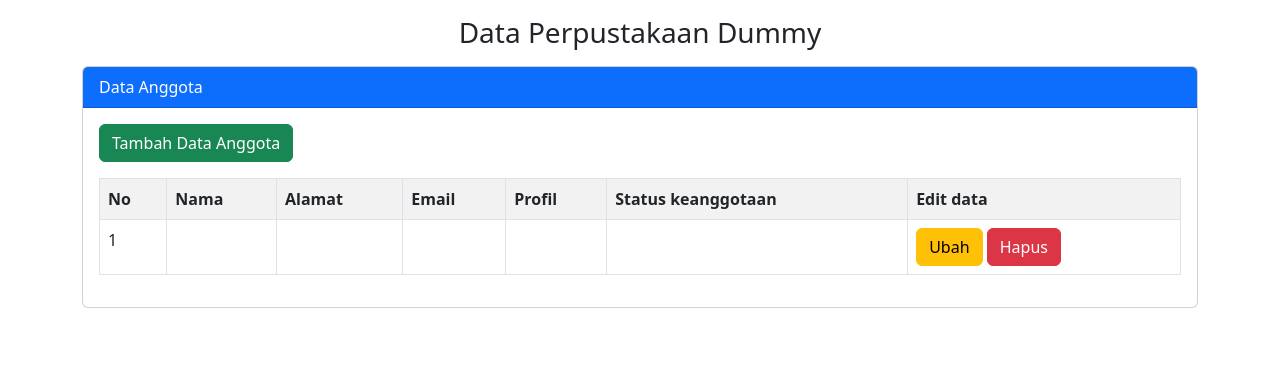
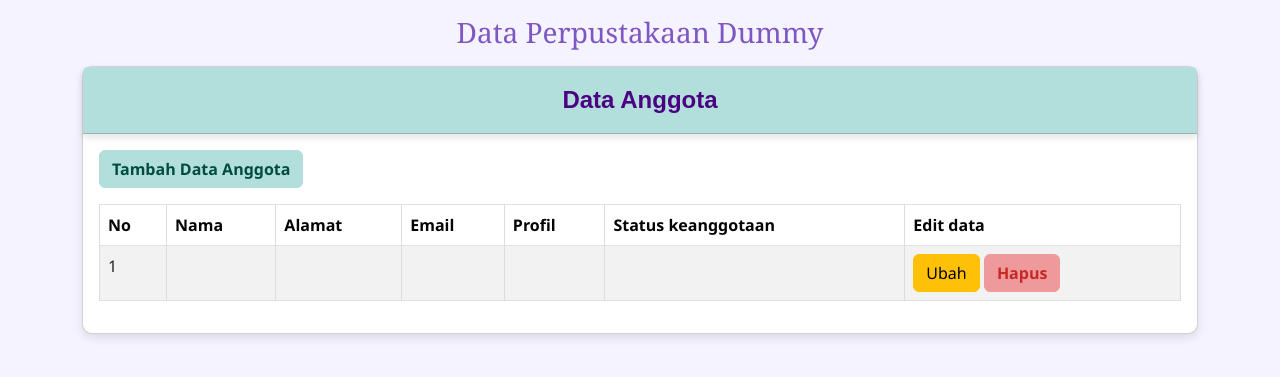
Before and after one commit to manzil26/WebsitePerpustakaanDummy, a PHP site: page / in a window 1280 px wide. Shown: the top 377 px of the page. Run offline with PHP 8.4, Linux system fonts and the light colour scheme; tables that the repository leaves empty or names only in its code hold one stand-in row (values such as "Sample post"); data that the repository does not hold is empty.

Commit message:
menambahkan warna

```diff
--- a/index.php
+++ b/index.php
@@ -14,6 +14,7 @@ include "koneksi.php";
     <link href="https://cdn.jsdelivr.net/npm/bootstrap@5.2.3/dist/css/bootstrap.min.css" rel="stylesheet"
         integrity="sha384-rbsA2VBKQhggwzxH7pPCaAqO46MgnOM80zW1RWuH61DGLwZJEdK2Kadq2F9CUG65" crossorigin="anonymous">
 
+    <link rel="stylesheet" href="styles.css"> <!-- Link ke file CSS eksternal -->
     <!-- Menyisipkan file CSS Bootstrap. -->
 </head>
 
@@ -27,7 +28,7 @@ include "koneksi.php";
 
         </div>
         <div class="card mt-3"> <!-- Margin top untuk jarak bagian atas. -->
-            <div class="card-header bg-primary text-white"> <!-- Header card dengan background biru. -->
+            <div class="card-header"> <!-- Header card dengan background biru. -->
                 Data Anggota
 
             </div>
@@ -35,13 +36,15 @@ include "koneksi.php";
 
                 <!-- Button trigger modal -->
                 <button type="button" class="btn btn-success mb-3" data-bs-toggle="modal" data-bs-target="#modalTambah">
-                    Tambah Data Anggota </button>
+                    Tambah Data Anggota
+                </button>
 
-                <!-- Awal tabel #tabel -->
+                <!-- Awal tabel dengan responsivitas -->
+                <div class="table-responsive">
                     <table class="table table-bordered table-striped table-hover">
+                        <thead>
                             <tr>
-                        <!-- th itu buat kolom -->
-                        <th> No </th>
+                                <th>No</th>
                                 <th>Nama</th>
                                 <th>Alamat</th>
                                 <th>Email</th>
@@ -49,6 +52,7 @@ include "koneksi.php";
                                 <th>Status keanggotaan</th>
                                 <th>Edit data</th>
                             </tr>
+                        </thead>
 
                         <?php
                         // Persiapan menampilkan data
@@ -77,8 +81,9 @@ include "koneksi.php";
                             </tr>
 
                             <!-- Awal Modal Ubah -->
-                        <div class="modal fade" id="modalUbah<?= $no ?>" data-bs-backdrop="static" data-bs-keyboard="false"
-                            tabindex="-1" aria-labelledby="staticBackdropLabel" aria-hidden="true">
+                            <div class="modal fade" id="modalUbah<?= $no ?>" data-bs-backdrop="static"
+                                data-bs-keyboard="false" tabindex="-1" aria-labelledby="staticBackdropLabel"
+                                aria-hidden="true">
                                 <div class="modal-dialog">
                                     <div class="modal-content">
                                         <div class="modal-header">
@@ -96,7 +101,8 @@ include "koneksi.php";
                                                 <div class="mb-3">
                                                     <label class="form-label">id Anggota</label>
                                                     <input type="text" class="form-control" name="tidanggota"
-                                                    value="<?= $data['ID_Anggota'] ?>" placeholder="Masukkan id Anggota!">
+                                                        value="<?= $data['ID_Anggota'] ?>"
+                                                        placeholder="Masukkan id Anggota!">
 
                                                 </div>
 
@@ -109,7 +115,8 @@ include "koneksi.php";
 
 
                                                 <div class="mb-3">
-                                                <label for="exampleFormControlTextarea1" class="form-label">Alamat </label>
+                                                    <label for="exampleFormControlTextarea1" class="form-label">Alamat
+                                                    </label>
                                                     <textarea class="form-control" name="talamat"
                                                         rows="3"><?= $data['Alamat'] ?></textarea>
 
@@ -154,8 +161,9 @@ include "koneksi.php";
                             <!-- Akhir Modal ubah-->
 
                             <!-- Awal Modal hapus -->
-                        <div class="modal fade" id="modalHapus<?= $no ?>" data-bs-backdrop="static" data-bs-keyboard="false"
-                            tabindex="-1" aria-labelledby="staticBackdropLabel" aria-hidden="true">
+                            <div class="modal fade" id="modalHapus<?= $no ?>" data-bs-backdrop="static"
+                                data-bs-keyboard="false" tabindex="-1" aria-labelledby="staticBackdropLabel"
+                                aria-hidden="true">
                                 <div class="modal-dialog">
                                     <div class="modal-content">
                                         <div class="modal-header">
@@ -243,7 +251,8 @@ include "koneksi.php";
                                     </div>
                                     <div class="modal-footer">
                                         <button type="submit" class="btn btn-primary" name="bsimpan">Simpan</button>
-                                    <button type="button" class="btn btn-danger" data-bs-dismiss="modal">Keluar</button>
+                                        <button type="button" class="btn btn-danger"
+                                            data-bs-dismiss="modal">Keluar</button>
                                     </div>
                                 </form>
 
--- /dev/null
+++ b/styles.css
@@ -0,0 +1,137 @@
+/* styles.css */
+
+/* Mengatur warna latar belakang dan warna teks utama */
+body {
+    background-color: #f5f3ff; /* Lavender sangat terang */
+    color: #4a4a4a; /* Warna abu-abu gelap untuk teks utama */
+    font-family: 'Segoe UI', Tahoma, Geneva, Verdana, sans-serif; /* Font modern dan bersih */
+}
+
+/* Gaya untuk header */
+h3.text-center {
+    color: #7e57c2; /* Ungu pastel */
+    font-family: 'Georgia', serif; /* Memberikan kesan elegan */
+}
+
+/* Gaya card */
+.card {
+    background-color: #ffffff; /* Latar belakang putih untuk card */
+    border-radius: 10px; /* Membulatkan sudut */
+    box-shadow: 0 4px 10px rgba(0, 0, 0, 0.1); /* Bayangan lembut */
+}
+
+/* Header card */
+.card-header {
+    background-color: #d1c4e9; /* Lavender pastel */
+    color: #4a4a4a; /* Teks abu-abu gelap */
+    font-weight: bold;
+}
+
+/* Tombol untuk tambah data */
+.btn-success {
+    background-color: #b2dfdb; /* Warna mint pastel */
+    border-color: #b2dfdb;
+    color: #004d40; /* Warna hijau gelap untuk teks */
+    font-weight: bold;
+}
+
+.btn-success:hover {
+    background-color: #80cbc4; /* Mint lebih gelap saat hover */
+}
+
+.btn-danger {
+    background-color: #ef9a9a; /* Merah pastel */
+    border-color: #ef9a9a;
+    color: #c62828; /* Merah gelap untuk teks */
+    font-weight: bold;
+}
+
+.btn-danger:hover {
+    background-color: #e57373; /* Merah lebih gelap saat hover */
+}
+
+/* Gaya modal */
+.modal-content {
+    border-radius: 10px;
+    background-color: #f8f5ff; /* Latar belakang modal lavender terang */
+}
+
+.modal-header {
+    background-color: #d1c4e9; /* Lavender pastel */
+    color: #4a4a4a; /* Warna abu-abu gelap */
+    font-weight: bold;
+}
+
+.modal-footer button {
+    border-radius: 5px;
+}
+
+/* Gaya tabel */
+table {
+    border-collapse: collapse;
+    width: 100%;
+}
+
+th, td {
+    padding: 10px;
+    text-align: left;
+    border: 1px solid #ddd; /* Border tabel abu-abu terang */
+}
+
+th {
+    background-color: #7e57c2; /* Header tabel ungu pastel */
+    color: rgb(5, 2, 2); /* Warna teks putih */
+}
+
+tr:nth-child(even) {
+    background-color: #f3e5f5; /* Warna baris genap lavender pucat */
+}
+
+tr:hover {
+    background-color: #ede7f6; /* Warna hover lebih terang */
+}
+
+/* Membuat tabel dapat digulir pada perangkat kecil */
+.table-responsive {
+    display: block;
+    width: 100%;
+    overflow-x: auto;
+    -webkit-overflow-scrolling: touch; /* Mendukung scroll pada perangkat touch */
+}
+
+/* Memperbaiki font dan margin di perangkat kecil */
+@media (max-width: 768px) {
+    body {
+        font-size: 14px; /* Ukuran font lebih kecil */
+        padding: 10px;
+    }
+
+    h3.text-center {
+        font-size: 18px; /* Ukuran heading lebih kecil */
+    }
+
+    .card {
+        margin-bottom: 20px; /* Jarak antar elemen */
+    }
+
+    table th, table td {
+        font-size: 12px; /* Ukuran teks tabel lebih kecil */
+        padding: 8px;
+    }
+
+    .btn {
+        font-size: 12px; /* Ukuran tombol lebih kecil */
+        padding: 5px 10px;
+    }
+}
+
+.card-header {
+    background-color: #b2dfdb; /* Warna lavender */
+    color: #4B0082; /* Warna teks ungu gelap */
+    padding: 15px;
+    text-align: center;
+    border-radius: 5px; /* Sudut melengkung */
+    font-family: Arial, sans-serif; /* Font default */
+    font-size: 1.5em; /* Ukuran teks */
+    box-shadow: 0 4px 6px rgba(0, 0, 0, 0.1); /* Bayangan lembut */
+}
```
Lines whose indentation alone changed are shown as unchanged.
